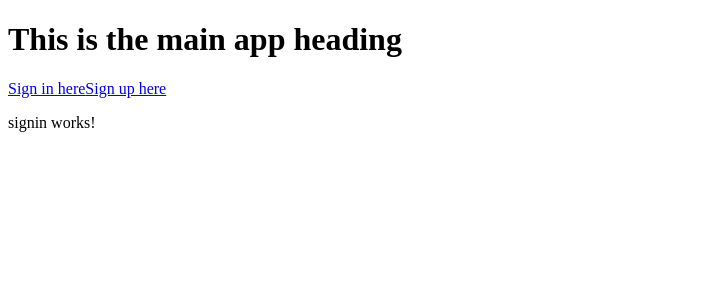
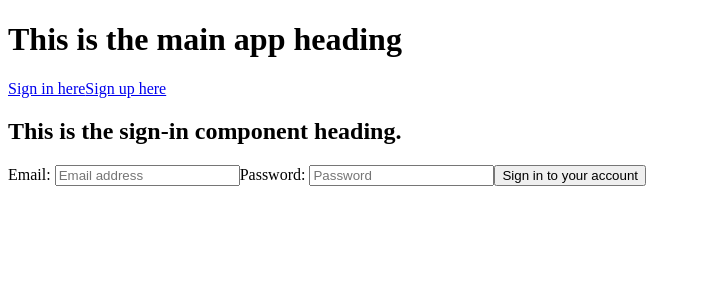
Before and after one commit to falconInvestments/capstone-frontend, an Angular app: page /signin in a window 1280 px wide. Shown: the top 300 px of the page, without its empty margins (0-701 px from the left). Built offline with nearby package versions, Linux system fonts and the light colour scheme.

Commit message:
Build out forms slightly

```diff
--- a/src/app/form.service.ts
+++ b/src/app/form.service.ts
@@ -20,4 +20,12 @@ export class FormService {
 
     return this.http.post(baseUrl + '/signup', newUser);
   }
+
+  submitSignin(formValues: any): Observable<any> {
+    const userCredentials = {
+      email: formValues.email,
+      password: formValues.password,
+    };
+    return this.http.post(baseUrl + '/signin', userCredentials);
+  }
 }
--- a/src/app/signin/signin.component.html
+++ b/src/app/signin/signin.component.html
@@ -1 +1,18 @@
-<p>signin works!</p>
+<h2>This is the sign-in component heading.</h2>
+<form #signinForm="ngForm" (ngSubmit)="onSubmit(signinForm)">
+  <label for="email">Email: </label>
+  <input
+    type="email"
+    name="email"
+    [(ngModel)]="signinForm.value.email"
+    placeholder="Email address"
+  />
+  <label for="password">Password: </label>
+  <input
+    type="password"
+    name="password"
+    [(ngModel)]="signinForm.value.password"
+    placeholder="Password"
+  />
+  <input type="submit" value="Sign in to your account" />
+</form>
--- a/src/app/signin/signin.component.ts
+++ b/src/app/signin/signin.component.ts
@@ -1,15 +1,20 @@
 import { Component, OnInit } from '@angular/core';
+import { NgForm } from '@angular/forms';
+import { FormService } from '../form.service';
 
 @Component({
   selector: 'app-signin',
   templateUrl: './signin.component.html',
-  styleUrls: ['./signin.component.scss']
+  styleUrls: ['./signin.component.scss'],
 })
 export class SigninComponent implements OnInit {
+  constructor(private formService: FormService) {}
 
-  constructor() { }
+  ngOnInit(): void {}
 
-  ngOnInit(): void {
+  onSubmit(form: NgForm) {
+    this.formService
+      .submitSignin(form.value)
+      .subscribe((response) => console.log(response));
   }
-
 }
--- a/src/app/signup/signup.component.html
+++ b/src/app/signup/signup.component.html
@@ -1,34 +1,34 @@
 <h2>This is the signup component heading.</h2>
 <form #signupForm="ngForm" (ngSubmit)="onSubmit(signupForm)">
-  <label for="firstName"></label>
+  <label for="firstName">First name: </label>
   <input
     type="text"
     name="firstName"
     [(ngModel)]="signupForm.value.firstName"
     placeholder="First name"
   />
-  <label for="lastName"></label>
+  <label for="lastName">Last name: </label>
   <input
     type="text"
     name="lastName"
     [(ngModel)]="signupForm.value.lastName"
     placeholder="Last name"
   />
-  <label for="email"></label>
+  <label for="email">Email address: </label>
   <input
     type="email"
     name="email"
     [(ngModel)]="signupForm.value.email"
     placeholder="Email address"
   />
-  <label for="password"></label>
+  <label for="password">Password: </label>
   <input
     type="password"
     name="password"
     [(ngModel)]="signupForm.value.password"
     placeholder="Password"
   />
-  <label for="confirmPassword"></label>
+  <label for="confirmPassword">Confirm password: </label>
   <input
     type="password"
     name="confirmPassword"
--- a/src/app/signup/signup.component.ts
+++ b/src/app/signup/signup.component.ts
@@ -15,7 +15,6 @@ export class SignupComponent implements OnInit {
   ngOnInit(): void {}
 
   onSubmit(form: NgForm) {
-    console.log('Form submission:', form.value);
     this.formService.submitSignup(form.value).subscribe((response) => {
       this.userResponse = response;
     });
```
